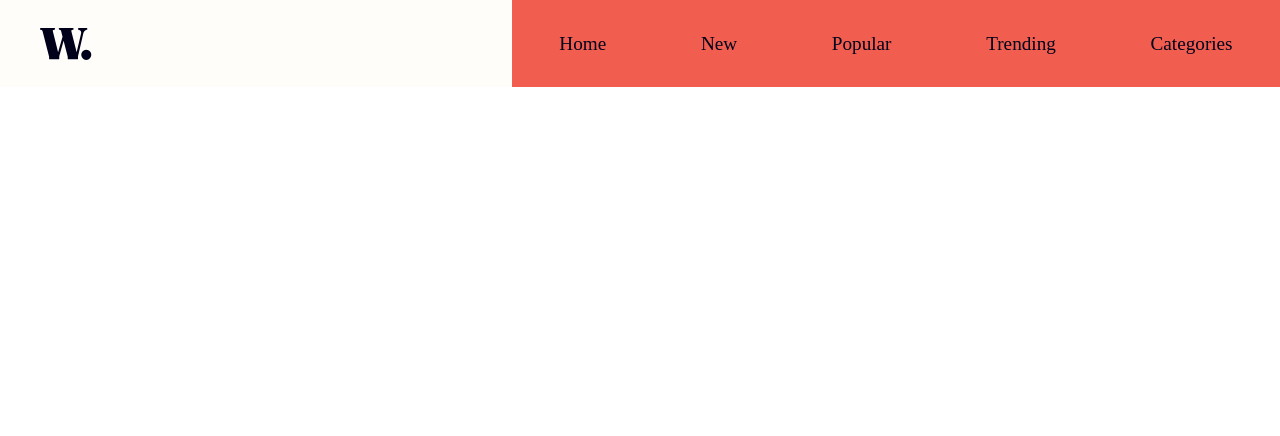
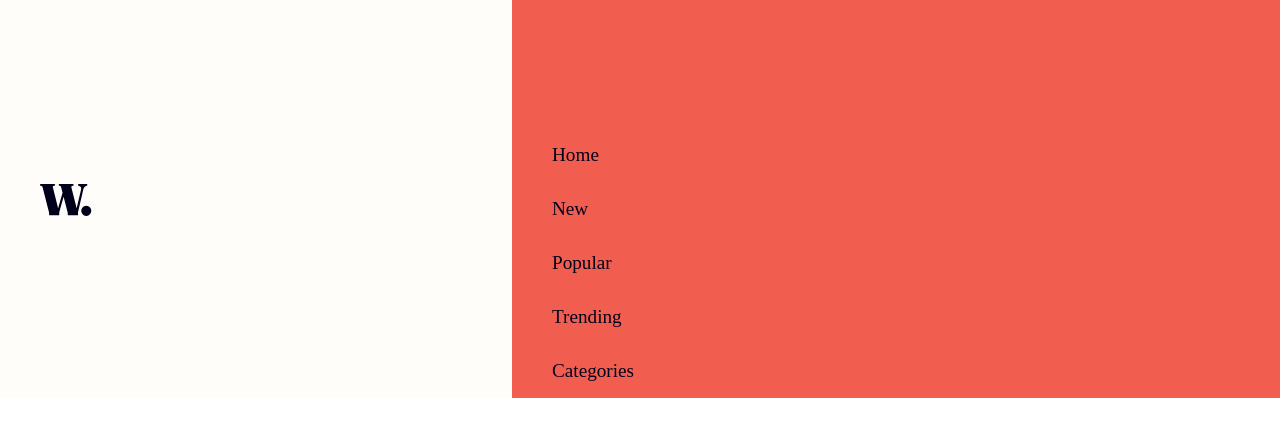
Before and after one commit to Lord-Mugen/news-homepage, a React (Vite) app: page / in a window 1280 px wide. Shown: the top 436 px of the page. Built offline with nearby package versions, Linux system fonts and the light colour scheme.

Commit message:
links positioned in mobile navbar

```diff
--- a/src/Components/Navbar/Navbar.jsx
+++ b/src/Components/Navbar/Navbar.jsx
@@ -19,9 +19,10 @@ const Navbar = () => {
           </a>
         </header>
 
-        <ul className="navbar-container">
+        <div className="items-container">
+          <ul className="links">
             <li className="navbar-item">
-            <a href="#hero" className="navbar-link navbar-link-active">
+              <a href="#hero" className="navbar-link">
                 Home
               </a>
             </li>
@@ -46,6 +47,7 @@ const Navbar = () => {
               </a>
             </li>
           </ul>
+        </div>
       </nav>
     </div>
   );
--- a/src/Components/Navbar/navbar.css
+++ b/src/Components/Navbar/navbar.css
@@ -9,13 +9,34 @@
   align-items: center;
 }
 
-.navbar-container {
+.items-container {
   margin: 0;
   padding: 0;
+  position: absolute;
+  right: 0%;
+  top: 0%;
+  background: var(--red);
+  width: 70%;
+  display: flex;
+  flex-direction: column;
+  justify-content: flex-start;
+  align-items: center;
+  height: 0;
+  overflow: hidden;
+  transition: height 0.4s ease-in;
 }
 
 .navbar-item {
   list-style: none;
+}
+
+.links {
+  display: flex;
+  flex-direction: column;
+  justify-content: flex-start;
+  width: 100%;
+  gap: 2rem;
+  margin-top: 9rem;
 }
 
 .navbar-link {
@@ -62,22 +83,7 @@
   font-size: 1em;
 } */
 
-.navbar-container {
-  position: absolute;
-  right: 0%;
-  top: 0%;
-  background: var(--red);
-  width: 70%;
-  display: flex;
-  flex-direction: column;
-  justify-content: space-around;
-  align-items: center;
-  height: 0;
-  overflow: hidden;
-  transition: height 0.4s ease-in;
-}
-
-#navbar-header:target .navbar-container {
+#navbar-header:target .items-container {
   height: 100vh;
 }
 
@@ -90,18 +96,18 @@
 }
 
 .open-icon {
-  height: 40px;
-  width: 40px;
+  height: 2.5rem;
+  width: 2.5rem;
 }
 
 .close-icon {
-  height: 40px;
-  width: 40px;
+  height: 2.5rem;
+  width: 2.5rem;
 }
 
 .close {
   display: none;
-  height: 34px;
+  height: 2.125rem;
   z-index: 1;
 }
 
@@ -119,7 +125,7 @@
     display: none;
   }
 
-  .navbar-container {
+  .items-container {
     height: auto;
     flex-direction: row;
     position: static;
@@ -140,10 +146,10 @@
     font-size: clamp(1.2rem, 5vw, 1rem);
   }
 
-  .contact-nav {
+  /* .contact-nav {
     border: 2px solid #a4161a;
     padding: 0.3em 0.9em;
-  }
+  } */
 }
 
 @media (min-width: 1400px) {
@@ -155,10 +161,10 @@
     font-size: clamp(1.2rem, 5vw, 1.5rem);
   }
 
-  .contact-nav {
+  /* .contact-nav {
     border: 2px solid #a4161a;
     padding: 0.3em 0.9em;
-  }
+  } */
 }
 
 @media (min-width: 1600px) {
--- a/src/index.css
+++ b/src/index.css
@@ -10,9 +10,9 @@
 
 /* fonts */
 
-@font-face {
-  font-family: "Roboto Mono";
-}
+/* @font-face {
+  font-family: 'Roboto Mono';
+} */
 
 /*! normalize.css v8.0.1 | MIT License | github.com/necolas/normalize.css */
 
```
Lines whose indentation alone changed are shown as unchanged.
